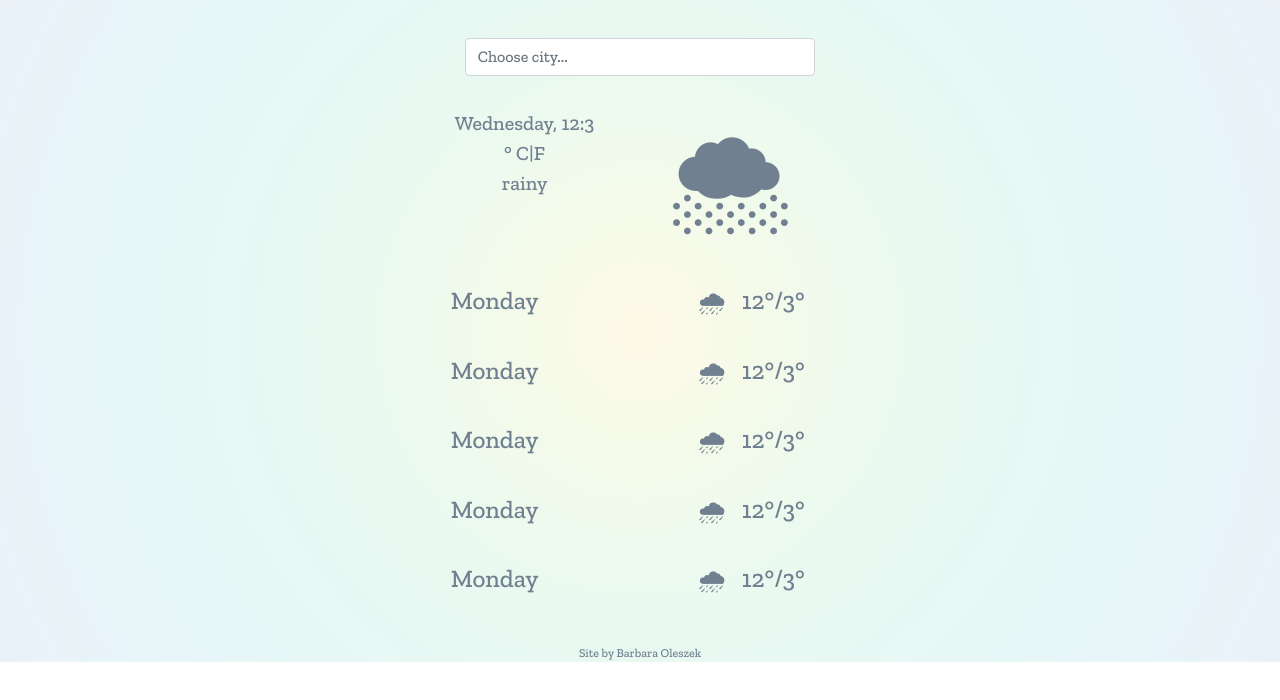
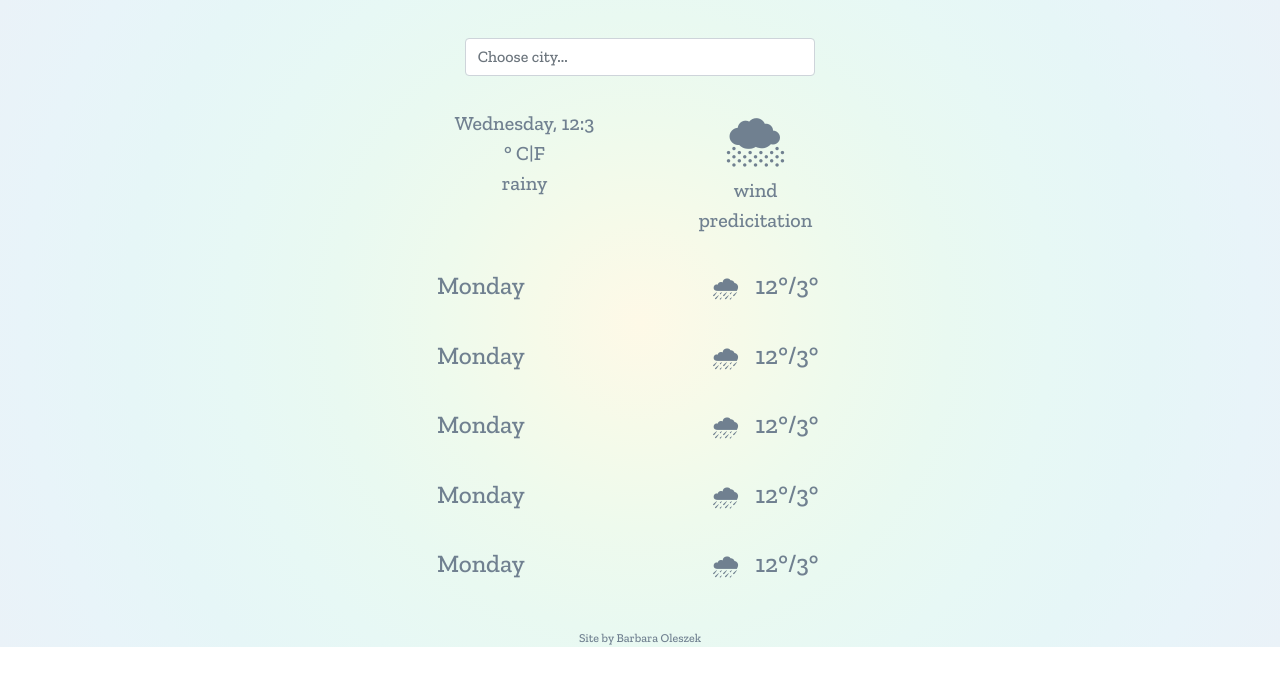
Before and after one commit to barbaraoleszek/weather-app, a plain HTML site: page index.html in a window 1280 px wide. Drawn offline with nearby package versions, Linux system fonts and the light colour scheme; a web font is replaced by a local one.

Commit message:
added wind speed and precipitationplaceholder
added two element and styled them, changed size of main icon

```diff
--- a/index.html
+++ b/index.html
@@ -55,7 +55,10 @@
         <div
           class="col col-md-3 p-2 align-self-center text-center this-day-icon"
         >
-          <span class="moved-icon">🌨</span>
+          <div class="text-center weather-now moved-icon main-icon">🌨</div>
+          <div class="text-center weather-now this-day-conditions moved-icon">wind</div>
+            <div class="text-center weather-now this-day-conditions moved-icon">predicitation</div>
+          </div>
         </div>
       </div>
       <div class="row p-2 justify-content-center first">
--- a/src/style.css
+++ b/src/style.css
@@ -27,6 +27,9 @@ body {
 }
 .icon {
   text-align: right;
+}
+.main-icon {
+  font-size: 50px;
 }
 hr {
   max-width: 500px;
```
